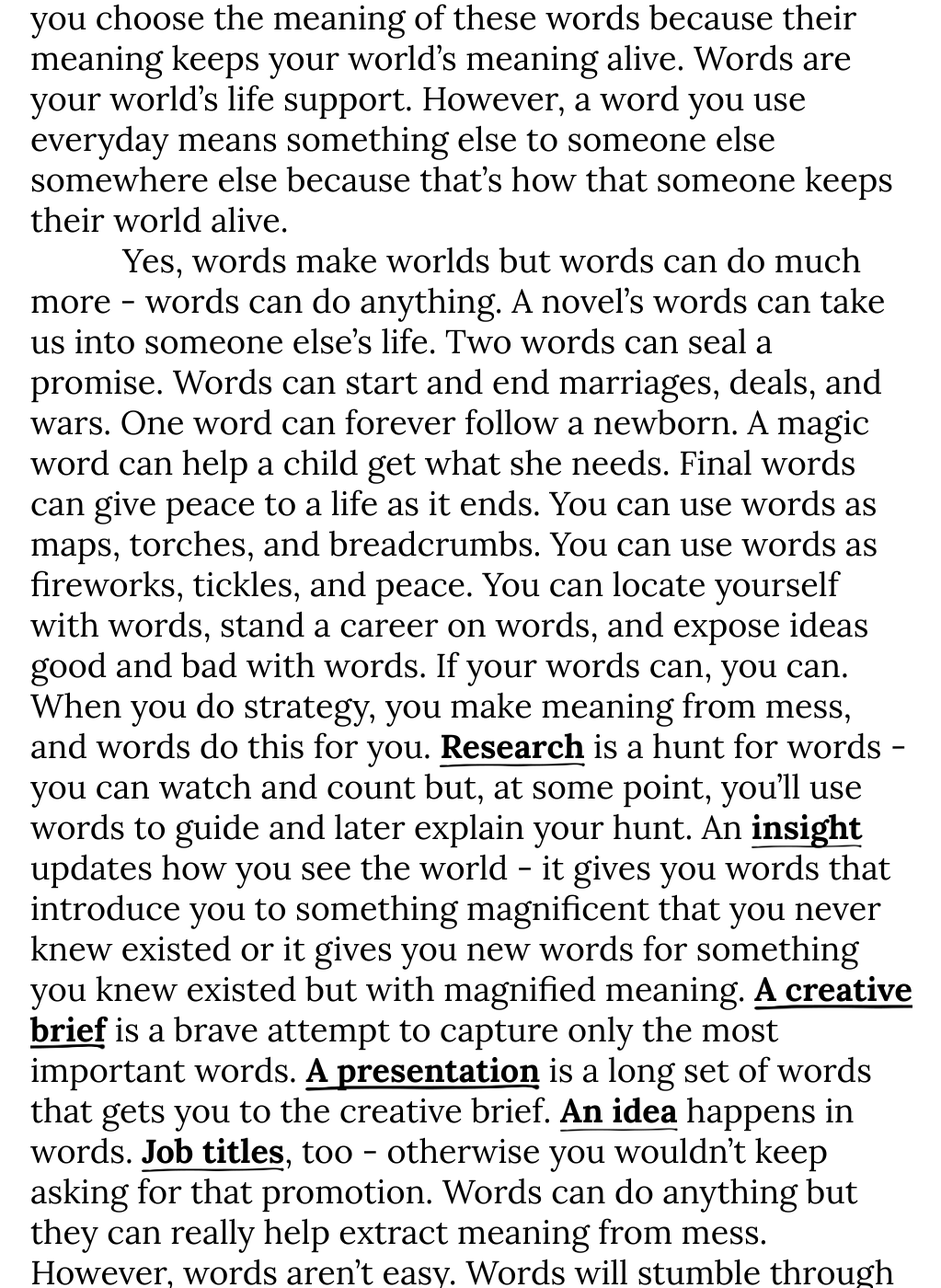
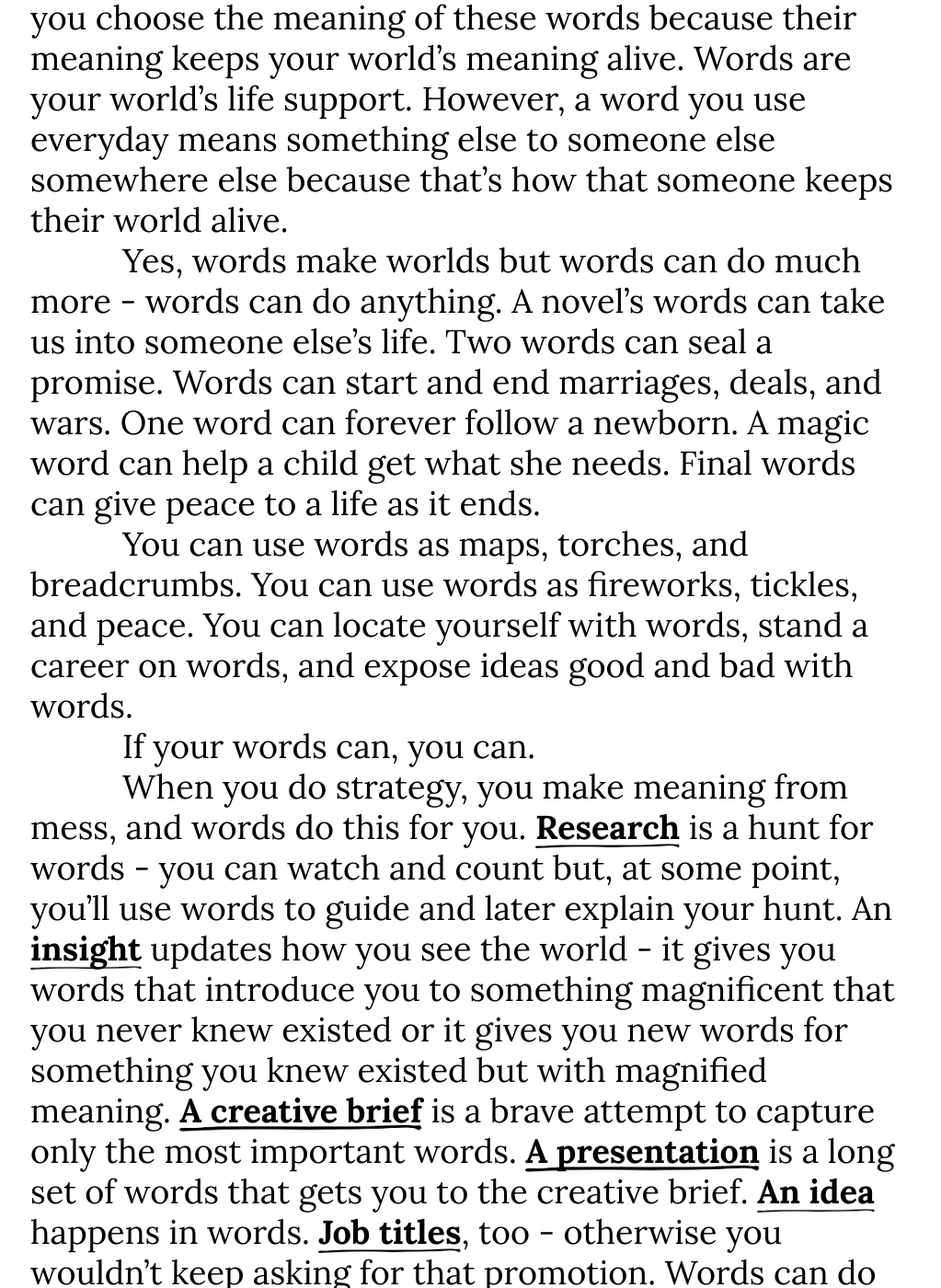
Before and after one commit to markhpollard/markhpollard.github.io, a Jekyll site: the page built from index.md, in a window 1280 px wide and 1400 px high, scrolled down 662 px. Shown: the whole window at 92% size, without its empty margins (127-1150 px from the left). Built offline with Jekyll 4.4.1, drawn with Linux system fonts in a browser that asks for light colours; nearby versions of some CDN libraries; some of the changed text lies outside the part shown.

Commit message:
Updated Index

```diff
--- a/index.md
+++ b/index.md
@@ -13,11 +13,19 @@
 You live in a world of your own making and you use words to sustain it because you see the world through the words you’ve used to create it. Like everyone else, you choose the meaning of these words because their meaning keeps your world’s meaning alive. Words are your world’s life support. However, a word you use everyday means something else to someone else somewhere else because that’s how that someone keeps their world alive.
 
 Yes, words make worlds but words can do much more - words can do anything. A novel’s words can take us into someone else’s life. Two words can seal a promise. Words can start and end marriages, deals, and wars. One word can forever follow a newborn. A magic word can help a child get what she needs. Final words can give peace to a life as it ends.
+
 You can use words as maps, torches, and breadcrumbs. You can use words as fireworks, tickles, and peace. You can locate yourself with words, stand a career on words, and expose ideas good and bad with words.
+
 If your words can, you can.
-When you do strategy, you make meaning from mess, and words do this for you. [Research](https://markhpollard.github.io/strategy-articles) is a hunt for words - you can watch and count but, at some point, you’ll use words to guide and later explain your hunt. An [insight](https://markhpollard.github.io/strategy-articles) updates how you see the world - it gives you words that introduce you to something magnificent that you never knew existed or it gives you new words for something you knew existed but with magnified meaning. [A creative brief](https://markhpollard.github.io/strategy-articles) is a brave attempt to capture only the most important words. [A presentation](https://markhpollard.github.io/strategy-articles) is a long set of words that gets you to the creative brief. [An idea](https://markhpollard.github.io/strategy-articles) happens in words. [Job titles](https://markhpollard.github.io/strategy-articles), too - otherwise you wouldn’t keep asking for that promotion. Words can do anything but they can really help extract meaning from mess.
+
+When you do strategy, you make meaning from mess, and words do this for you. [Research](https://markhpollard.github.io/strategy-articles) is a hunt for words - you can watch and count but, at some point, you’ll use words to guide and later explain your hunt. An [insight](https://markhpollard.github.io/strategy-articles) updates how you see the world - it gives you words that introduce you to something magnificent that you never knew existed or it gives you new words for something you knew existed but with magnified meaning. [A creative brief](https://markhpollard.github.io/strategy-articles) is a brave attempt to capture only the most important words. [A presentation](https://markhpollard.github.io/strategy-articles) is a long set of words that gets you to the creative brief. [An idea](https://markhpollard.github.io/strategy-articles) happens in words. [Job titles](https://markhpollard.github.io/strategy-articles), too - otherwise you wouldn’t keep asking for that promotion. Words can do anything but they excel at seeing through mess.
+
 However, words aren’t easy. Words will stumble through you and plop into the world hoping you can teach them to walk. Many words will need to take that walk to draw you to that one word. And, on some days, words will not stumble out at all.
+
 At their worst, words make everything hard. If you think word length impresses people, if you think education earns you more syllables, if you think presentations are better with more slides, understand this: big words are hiding places and good strategy doesn’t hide. Good strategy exposes and it uses words with bite to reveal itself. So, you have a choice - either do the hard work of finding words that work hard or use words that make hard work for everyone else.
+
 Finally, there are two ways to dismiss words. First, you can say actions speak louder than words. But here’s the thing, words act louder than actions. Words lead to actions and they tell the stories of those actions - words are the brains and memories of actions. Second, you can dismiss them outright and you can say words don’t matter at all but you’d use words to make the point.
+
 In strategy, words are all that matters.\
+
 Strategy is your words.
```
